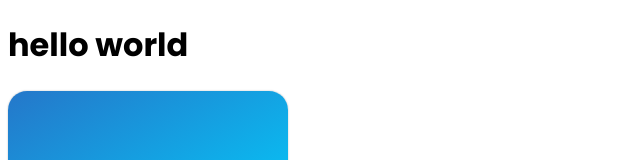
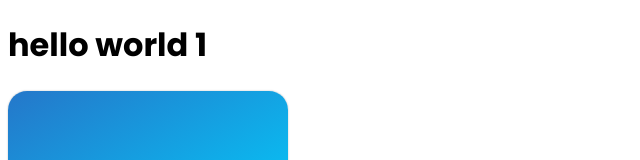
Before and after one commit to mohammedahmed18/medical-records-web, a Next.js app: page / in a window 1280 px wide. Shown: the top 160 px of the page, without its empty margins (0-640 px from the left). Built offline with nearby package versions, Linux system fonts and the light colour scheme.

Commit message:
add 1 to hello world

```diff
--- a/src/pages/index.js
+++ b/src/pages/index.js
@@ -4,7 +4,7 @@ import { AccountBox } from "@/components/accountBox";
 export default function Home() {
   return (
     <>
-      <h1>hello world</h1>
+      <h1>hello world 1</h1>
       <AccountBox />
     </>
   )
```
